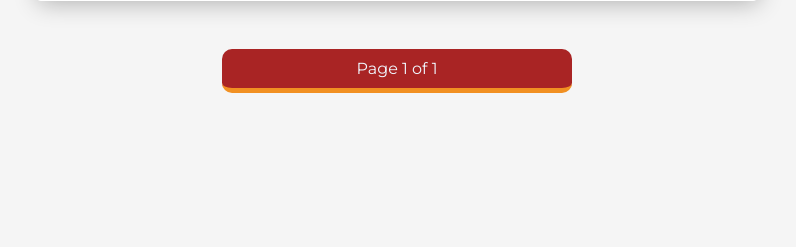
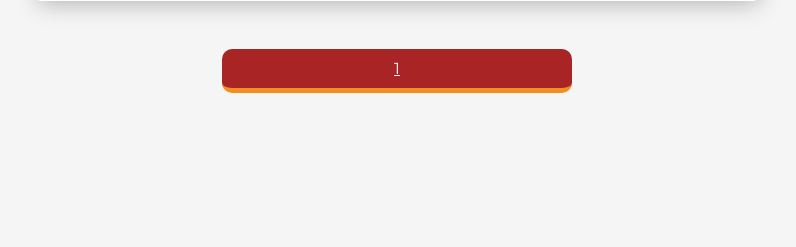
Before and after one commit to alikiansaie/django-course-project, a Django app: template sabzweb/blog/templates/blog/list.html in a window 1280 px wide. Shown: the part 355-602 px from the top of the page, without its empty margins (243-1039 px from the left). Run offline with Django 5.2, Linux system fonts and the light colour scheme; the template is opened without the code that fills it: most values are stand-ins (such as "Sample title", 1, 10 or a date in 2020); parts of the project's set-up code (start-up, migrations or seed data) failed here and were passed over.

Commit message:
Adding pagination's template and changed style

```diff
--- a/sabzweb/blog/static/css/Base.css
+++ b/sabzweb/blog/static/css/Base.css
@@ -106,6 +106,7 @@
 }
 
 .pagination{
+    color: aliceblue;
     width: 350px;
     background-color: #a92424;
     color: aliceblue;
@@ -115,3 +116,7 @@
     margin: 20px auto;
     padding: 10px;
 }
+
+#link{
+    color: aliceblue;
+}
--- a/sabzweb/blog/templates/partials/pagination.html
+++ b/sabzweb/blog/templates/partials/pagination.html
@@ -1,9 +1,40 @@
-<div class='pagination'>
+{#<div class='pagination'>#}
+{#    {% if page.has_previous %}#}
+{#        <a href="?page={{ page.previous_page_number }}">Previous</a>#}
+{#    {% endif %}#}
+{#    Page {{ page.number }} of {{ page.paginator.num_pages }}#}
+{#    {% if page.has_next %}#}
+{#        <a href="?page={{ page.next_page_number }}">Next</a>#}
+{#    {% endif %}#}
+{#</div>#}
+<div class="pagination">
     {% if page.has_previous %}
-        <a href="?page={{ page.previous_page_number }}">Previous</a>
+        <a id='link' href="?page={{ page.previous_page_number }}">« Previous page</a>
+
+        {% if page.number > 3 %}
+            <a id='link' href="?page=1">1</a>
+            {% if page.number > 4 %}
+                <span>...</span>
+            {% endif %}
+        {% endif %}
     {% endif %}
-    Page {{ page.number }} of {{ page.paginator.num_pages }}
+
+    {% for num in page.paginator.page_range %}
+        {% if page.number == num %}
+            <a id='link' href="?page={{ num }}">{{ num }}</a>
+        {% elif num > page.number|add:'-3' and num < page.number|add:'3' %}
+            <a id='link' href="?page={{ num }}">{{ num }}</a>
+        {% endif %}
+    {% endfor %}
+
     {% if page.has_next %}
-        <a href="?page={{ page.next_page_number }}">Next</a>
+        {% if page.number < page.paginator.num_pages|add:'-3' %}
+            <span>...</span>
+            <a id='link' href="?page={{ page.paginator.num_pages }}">{{ page.paginator.num_pages }}</a>
+        {% elif page.number < page.paginator.num_pages|add:'-2' %}
+            <a id='link' href="?page={{ page.paginator.num_pages }}">{{ page.paginator.num_pages }}</a>
+        {% endif %}
+
+        <a id='link' href="?page={{ page.next_page_number }}">Next Page »</a>
     {% endif %}
 </div>
```
